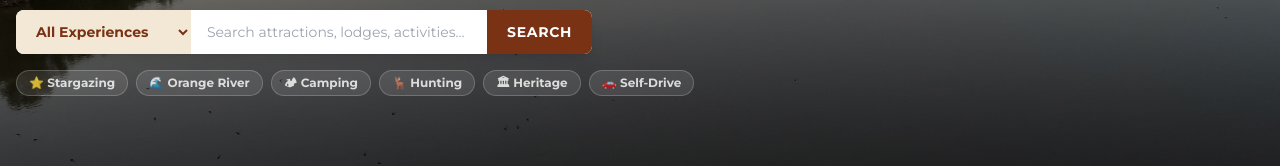
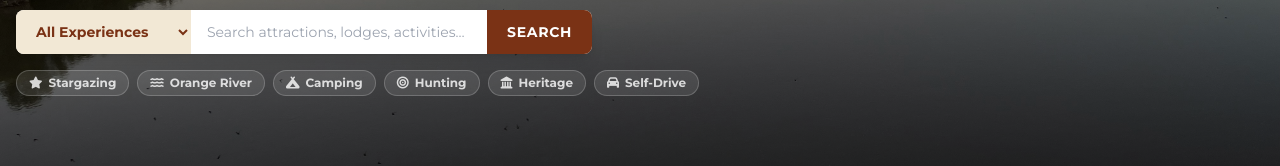
Before and after one commit to MondeNel/prieska-tourism, a React (Vite) app in the folder prieska-tourism/: page / in a window 1280 px wide. Shown: the part 515-681 px from the top of the page. Built offline with nearby package versions, Linux system fonts and the light colour scheme; the HTML template or start-up script is replaced by a standard one.

Commit message:
Replace emoji tags with Font Awesome icons in hero section

```diff
--- a/prieska-tourism/src/components/Hero.jsx
+++ b/prieska-tourism/src/components/Hero.jsx
@@ -29,6 +29,16 @@ const Hero = () => {
     alert(`Searching for ${guests} guests on ${checkIn || 'any date'}`);
   };
 
+  // Tags with Font Awesome icons
+  const tags = [
+    { icon: 'fa-star', label: 'Stargazing' },
+    { icon: 'fa-water', label: 'Orange River' },
+    { icon: 'fa-campground', label: 'Camping' },
+    { icon: 'fa-bullseye', label: 'Hunting' },
+    { icon: 'fa-landmark', label: 'Heritage' },
+    { icon: 'fa-car', label: 'Self-Drive' },
+  ];
+
   return (
     <>
       <div
@@ -37,7 +47,7 @@ const Hero = () => {
           backgroundImage: "url('/orange_river.jpg')",
         }}
       >
-        {/* Dark gradient overlay to simulate the prototype's sky/land blend */}
+        {/* Dark gradient overlay */}
         <div className="absolute inset-0 bg-gradient-to-b from-black/60 via-black/40 to-black/70"></div>
 
         <div className="relative z-10 container mx-auto px-4 h-full flex flex-col justify-center">
@@ -56,7 +66,7 @@ const Hero = () => {
               )}
             </p>
 
-            {/* Search Bar – matching the prototype */}
+            {/* Search Bar */}
             <div className="bg-white rounded-lg flex items-center gap-0 max-w-xl w-full shadow-lg overflow-hidden">
               <select className="border-none bg-[#F2E8D5] font-bold text-[#7A3215] text-sm px-4 py-3 outline-none cursor-pointer min-w-[140px]">
                 <option>All Experiences</option>
@@ -78,14 +88,14 @@ const Hero = () => {
               </button>
             </div>
 
-            {/* Tags – matching the prototype */}
+            {/* Tags with icons */}
             <div className="flex flex-wrap gap-2 mt-4">
-              {['⭐ Stargazing', '🌊 Orange River', '🏕 Camping', '🦌 Hunting', '🏛 Heritage', '🚗 Self-Drive'].map((tag) => (
+              {tags.map((tag) => (
                 <span
-                  key={tag}
-                  className="text-xs font-bold text-white/80 bg-white/10 border border-white/20 rounded-full px-3 py-1 cursor-pointer hover:bg-white/20 hover:text-white transition"
+                  key={tag.label}
+                  className="text-xs font-bold text-white/80 bg-white/10 border border-white/20 rounded-full px-3 py-1 cursor-pointer hover:bg-white/20 hover:text-white transition flex items-center gap-1.5"
                 >
-                  {tag}
+                  <i className={`fas ${tag.icon}`}></i> {tag.label}
                 </span>
               ))}
             </div>
@@ -100,7 +110,7 @@ const Hero = () => {
           </div>
         </div>
 
-        {/* Mobile Quick CTA – visible only on mobile */}
+        {/* Mobile Quick CTA */}
         <div className="absolute bottom-0 left-0 right-0 px-4 pb-6 z-20 md:hidden">
           <a
             href="#accommodation"
@@ -116,7 +126,6 @@ const Hero = () => {
         </div>
       </div>
 
-      {/* Add keyframes for scroll dot animation */}
       <style jsx>{`
         @keyframes scrolldot {
           0% { top: -50%; }
```
